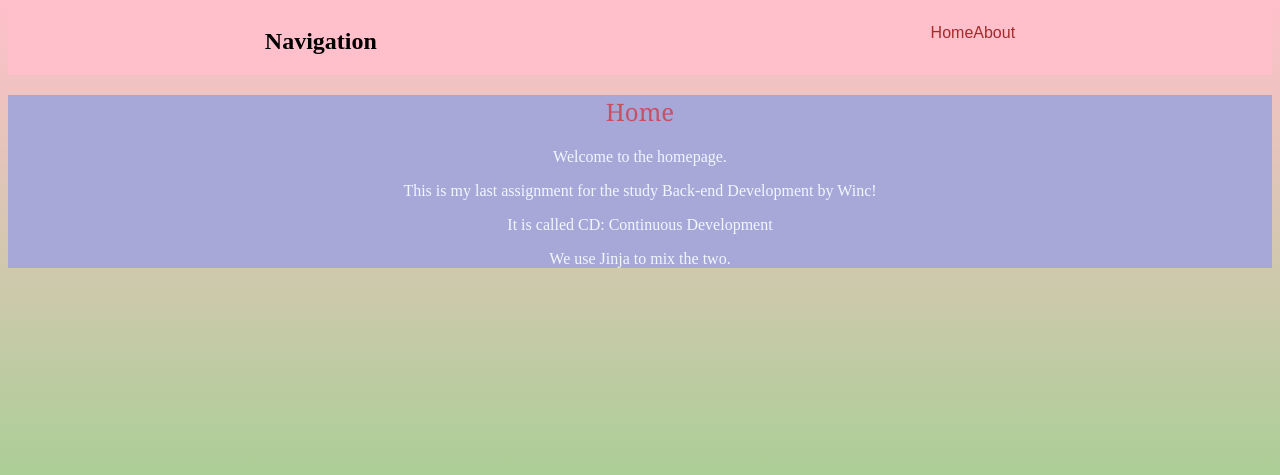
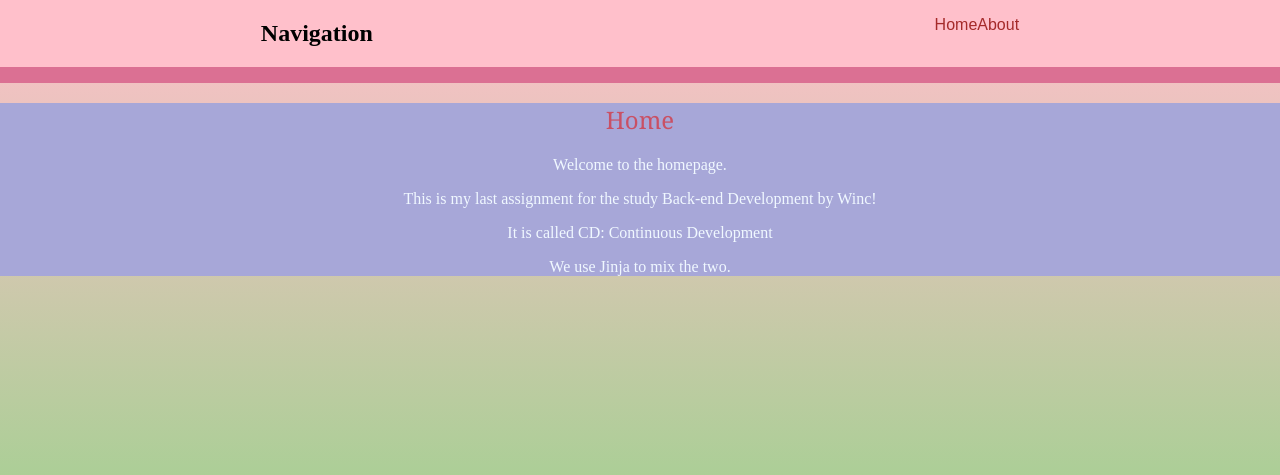
Before and after one commit to NvanKeeken/CD_Assignment, a Flask app: page / in a window 1280 px wide. Shown: the top 475 px of the page. Run offline with Flask 3, Linux system fonts and the light colour scheme.

Commit message:
added stylesheet

```diff
--- a/static/css/main.css
+++ b/static/css/main.css
@@ -7,11 +7,14 @@ html{
     width: 100%;
     height: 100%;
 }
+body{
+    margin: 0 auto;
+}
 .nav{
     background: pink;
     width: 100%;
     margin:0;
-    border-bottom: palevioletred;
+    border-bottom:solid 1rem palevioletred;
     display: flex;
     flex-direction: row;
     justify-content: space-around;
```
